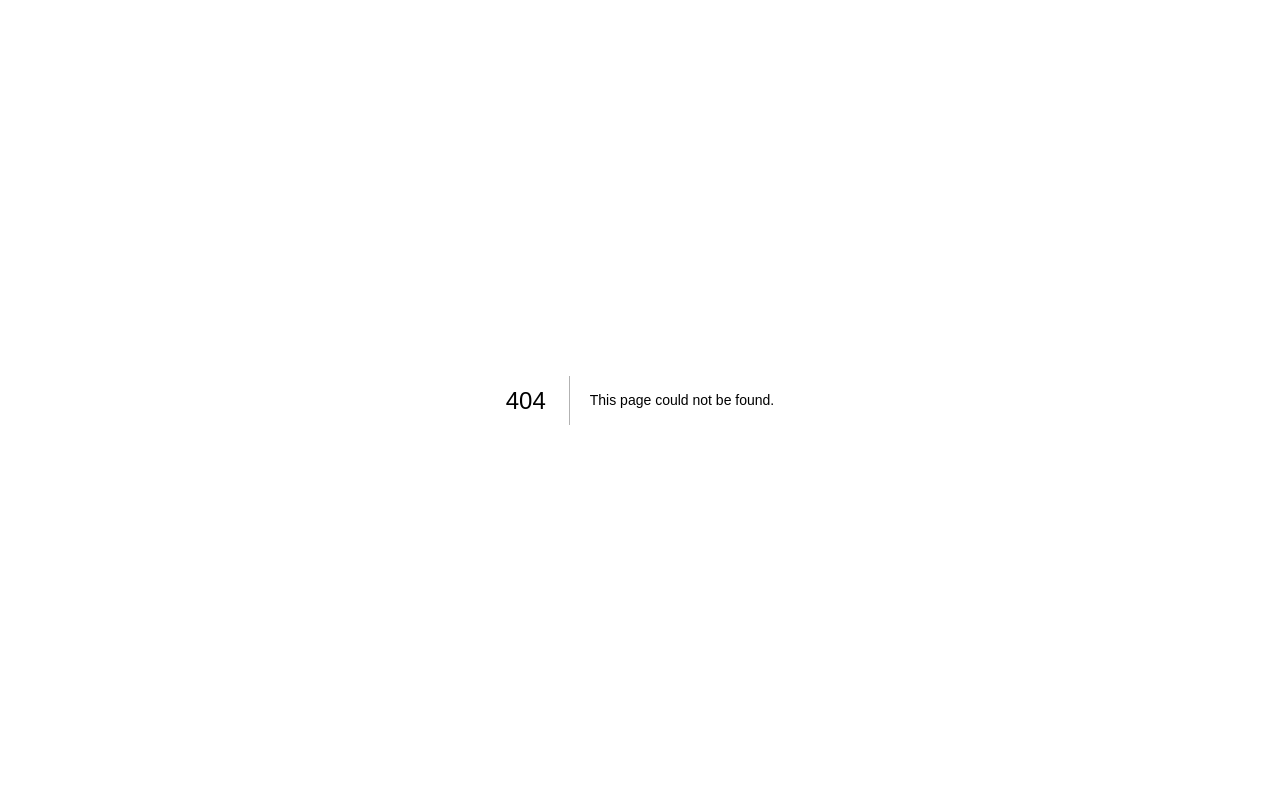
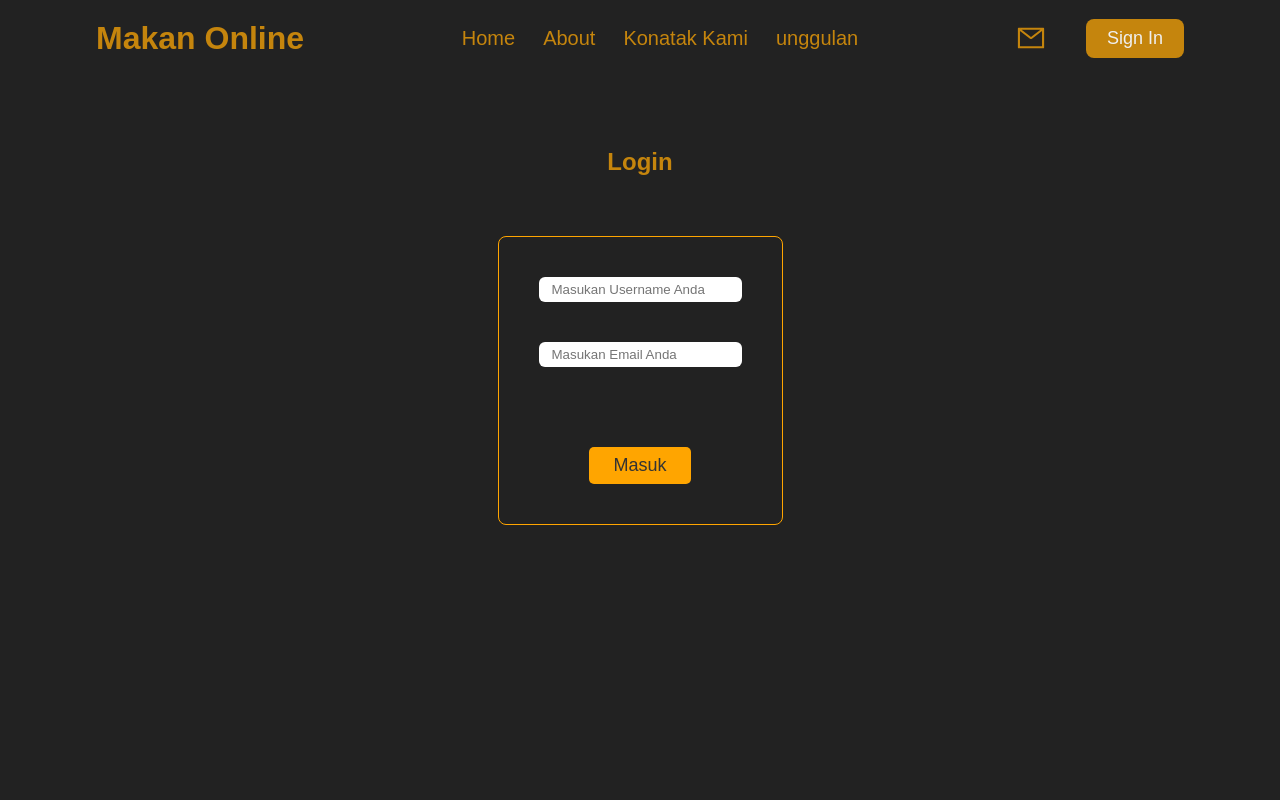
Before and after one commit to manuhutu344/makan-online, a Next.js app: page /login in a window 1280 px wide. Before the commit this address had no page. Shown: the top 800 px of the page. Built offline with nearby package versions, Linux system fonts and the light colour scheme.

Commit message:
Membuat login

```diff
--- a/components/navbar/Navbar.jsx
+++ b/components/navbar/Navbar.jsx
@@ -2,6 +2,7 @@ import React from 'react'
 import classes from './navbar.module.css'
 import {AiOutlineMail} from 'react-icons/ai'
 import Link from 'next/link'
+import { signIn } from 'next-auth/react'
 
 function Navbar() {
   return (
@@ -18,7 +19,7 @@ function Navbar() {
     </ul>
     <div className={classes.right}>
     <AiOutlineMail size={30} />
-    <button className={classes.signIn}>Sign In</button>
+    <button onClick={() => signIn()} className={classes.signIn}>Sign In</button>
     </div>
     </div>
     </div>
--- /dev/null
+++ b/src/pages/login.js
@@ -0,0 +1,50 @@
+import React, { useState } from 'react'
+import classes from '../styles/login.module.css'
+import Navbar from '../../components/navbar/Navbar'
+import Bawah from '../../components/footer/Bawah'
+import { ToastContainer, toast } from 'react-toastify'
+import { useRouter } from 'next/router'
+import {signIn} from 'next-auth/react'
+
+function login() {
+    const [username, setUsername] = useState('')
+    const [password, setPassword] = useState('')
+    const router = useRouter()
+    const handleSubmit = async(e) =>{
+        e.preventDefault()
+        try {
+            const res = await signIn('credentials', {
+                username,
+                password,
+                redirect: false
+            })
+            if(res?.error == null){
+                setTimeout(()=>{
+                    toast.success("Kamu Berhasil Masuk")
+                },500)
+                router.push("/")
+            }
+        } catch (error) {
+            console.log(error)
+        }
+    }
+  return (
+    <>
+    <Navbar />
+    <div className={classes.container}>
+    <div className={classes.wrapper}>
+    <h2>Login</h2>
+    <form onSubmit={handleSubmit}>
+    <input type='text' placeholder='Masukan Username Anda' onChange={(e)=>setUsername(e.target.value)} />
+    <input type='password' placeholder='Masukan Email Anda' onChange={(e)=>setPassword(e.target.value)} />
+    <button type='submit'>Masuk</button>
+    </form>
+    </div>
+    <ToastContainer />
+    </div>
+    <Bawah />
+    </>
+  )
+}
+
+export default login
--- /dev/null
+++ b/src/styles/login.module.css
@@ -0,0 +1,48 @@
+.container{
+    height: calc(100vh - 60px);
+    width: 100%;
+    margin-top: 5rem;
+}
+
+.wrapper{
+    height: 100%;
+    width: 85%;
+    margin: 0 auto;
+    display: flex;
+    flex-direction: column;
+    align-items: center;
+}
+
+.wrapper > h2{
+    margin-bottom: 3.75rem;
+}
+
+.wrapper > form{
+    border: 1px solid orange;
+    border-radius: 8px;
+    padding: 2.5rem;
+    display: flex;
+    flex-direction: column;
+    gap: 2.5rem;
+}
+
+.wrapper > form > input{
+    outline: none;
+    border: 1px solid transparent;
+    padding: 0.25rem 0.75rem;
+    border-radius: 6px;
+}
+
+.wrapper > form > button{
+    cursor: pointer;
+    outline: none;
+    border: none;
+    margin: 0 auto;
+    margin-top: 2.5rem;
+    border-radius: 5px;
+    font-size: 18px;
+    padding: 0.5rem 1.25rem;
+    background-color: orange;
+    color: #333;
+    width: 50%;
+}
```
Also changed, not shown: src/pages/addMeal.js (added).
